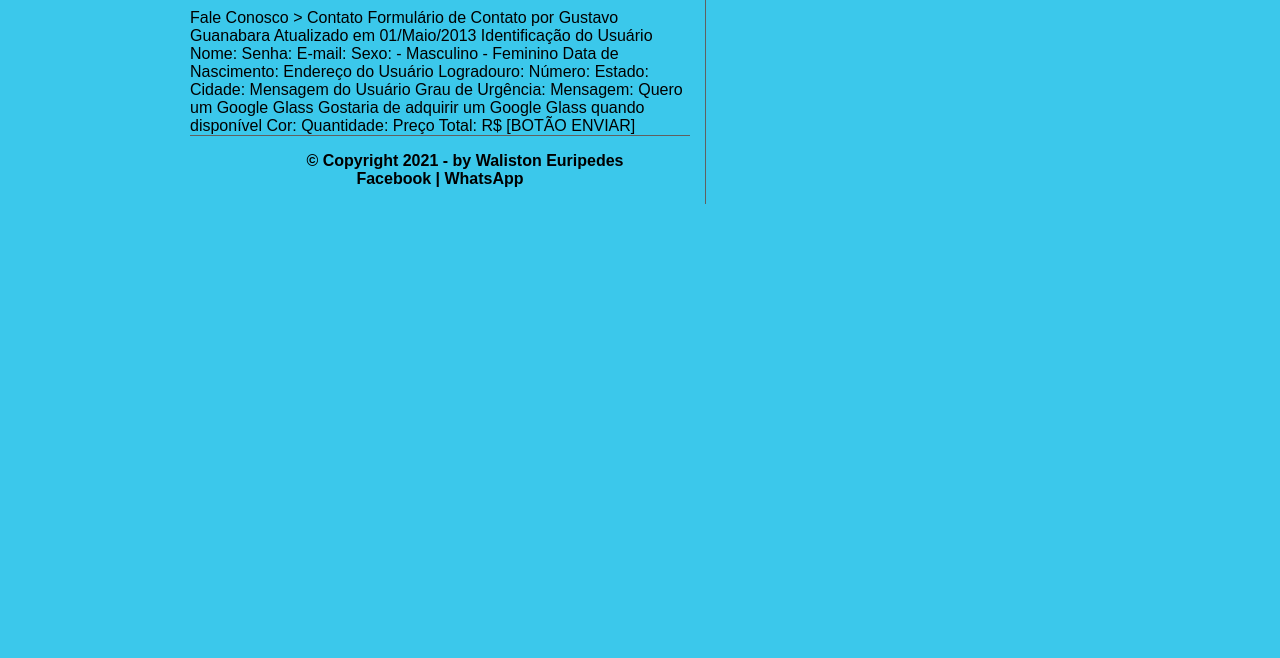
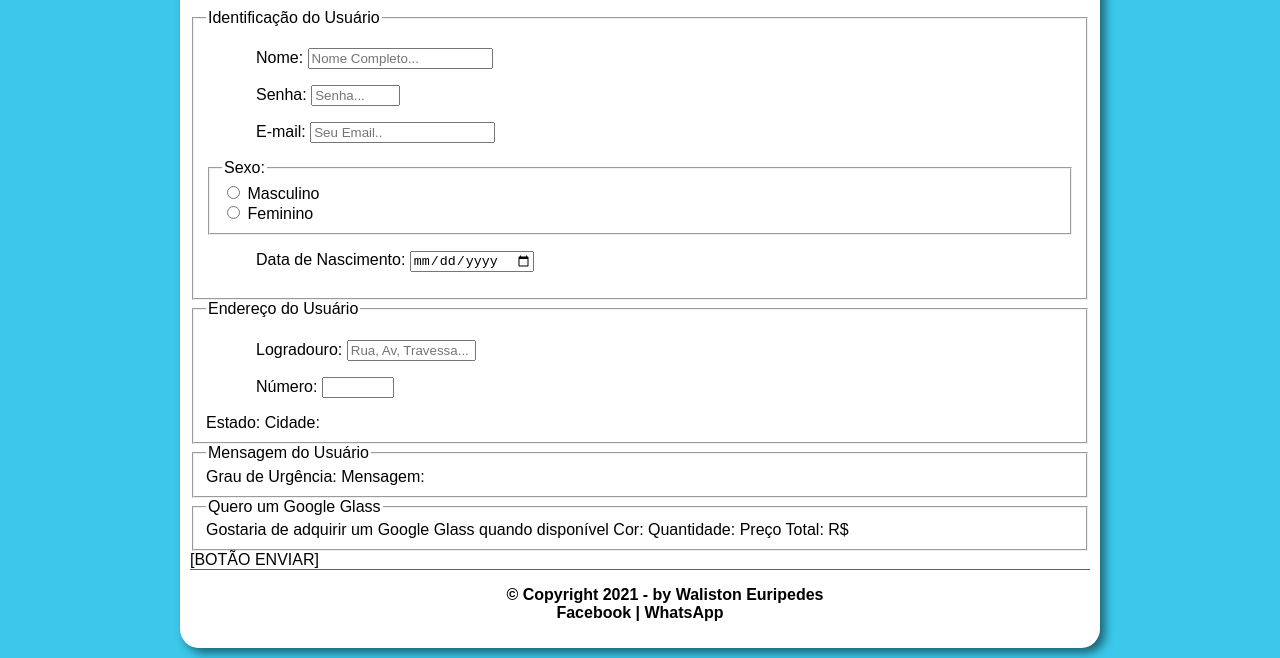
Before and after one commit to eu-waliston/Project-Glass-2020, a plain HTML site: page fale-conosco.html in a window 1280 px wide. Shown: the part 305-963 px from the top of the page. Before the commit the page ends 800 px from the top, so only its background shows below. Drawn offline with Linux system fonts and the light colour scheme.

Commit message:
contac-me

```diff
--- a/_css/media.css
+++ b/_css/media.css
@@ -19,6 +19,6 @@ video#filme {
     display: block;
     position: relative;
     left: 90px;
-    top: 40px;
+    top: 70px;
     width: 440px;
 }
--- a/fale-conosco.html
+++ b/fale-conosco.html
@@ -5,6 +5,7 @@
             <meta name="viewport" content="width=device-width, initial-scale=1.0">
             <title>Glass 2020</title>
             <link href="_css/estilo.css" rel="stylesheet">
+            <link rel="stylesheet" href="_css/form.css">
         </head>
 <script src="_javascript/funcoes.js"></script>
     <body>
@@ -30,51 +31,60 @@
                     </nav>
             </header>
 
-<section id="corpo">
+<section id="corpo-full">
 
 <article id="noticia-principal">
 <header id="cabecalho-artigo">
             <hgroup>
-                <h3>Tecnologia  &nbsp; &nbsp;  &nbsp; > &nbsp;&nbsp;&nbsp;&nbsp;
-                    Inovações</h3>
-                <h1>tudo sobre o Google Glass</h1>
+                <h3>Fale Conosco > Contato</h3>
+                <h1>Formulário de Contato</h1>
                 <h2>Por Waliston Euripedes</h2>
                 <h3 class="direita">Atualizado em 26/Abril/2021</h3>
             </hgroup>
 </header>
 
-Fale Conosco > Contato
-Formulário de Contato
-por Gustavo Guanabara
-Atualizado em 01/Maio/2013
 
-Identificação do Usuário
-    Nome:
-    Senha:
-    E-mail:
-    Sexo:
-        - Masculino
-        - Feminino
-    Data de Nascimento:
+            <form>
+                <fieldset id="usuario">
+                    <legend>Identificação do Usuário</legend>
+                        <p><label for="cNome">Nome:</label> <input type="text" name="tNome" id="cNome" size="20" maxlength="30" placeholder="Nome Completo..."></p>
+                        <p><label for="cSenha">Senha:</label> <input type="password" name="tSenha" id="cSenha" size="8" maxlength="8" placeholder="Senha..."></p>
+                        <p><label for="cMail">E-mail:</label> <input type="email" name="tMail" id="cMail" size="20" maxlength="40" placeholder="Seu Email.."></p>
+                        <fieldset id="sexo">
+                            <legend>Sexo:</legend>
+                                <input type="radio" name="tSexo" id="cMasc"> <label for="cMasc">Masculino</label><br>
+                                <input type="radio" name="tSexo" id="cFem"> <label for="cFem">Feminino</label>
+                        </fieldset>
+                        <p><label for="tNasc">Data de Nascimento:</label> <input type="date" name="tNasc" id="tNasc"></p>
+                </fieldset>
 
-Endereço do Usuário
-    Logradouro:
-    Número:
+                <fieldset id="endereco">
+                    <legend>Endereço do Usuário</legend>
+                        <p><label for="cRua">Logradouro:</label> <input type="text"  name="cRua" id="cRua" size="13" maxlength="80" placeholder="Rua, Av, Travessa..."></p>
+                        <p><label for="cNum">Número:</label> <input type="number" name="tNum" id="cNum"  min="0" max="9999"></p>
                         Estado:
                         Cidade:
+                </fieldset>
 
-Mensagem do Usuário
+                <fieldset id="mensagem">
+                    <legend>Mensagem do Usuário</legend>
                         Grau de Urgência:
                         Mensagem:
+                </fieldset>
 
-Quero um Google Glass
+                <fieldset id="pedido">
+                    <legend>Quero um Google Glass</legend>
                         Gostaria de adquirir um Google Glass quando disponível
                         Cor:
                         Quantidade:
                         Preço Total: R$
+                </fieldset>
 
 
                 [BOTÃO ENVIAR]
+            </form>
+</article>
+</section>
 
 <footer id="rodape">
     <p>&copy; Copyright  2021 - by Waliston Euripedes <br>
```
Lines whose indentation alone changed are shown as unchanged.
